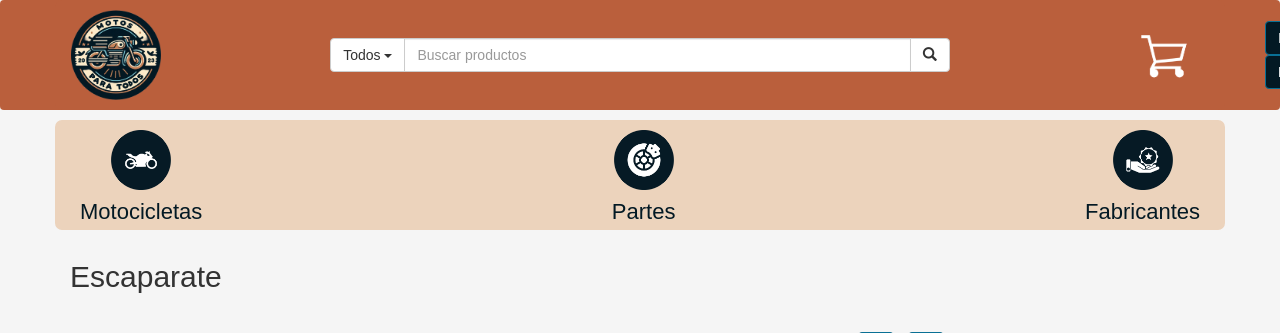
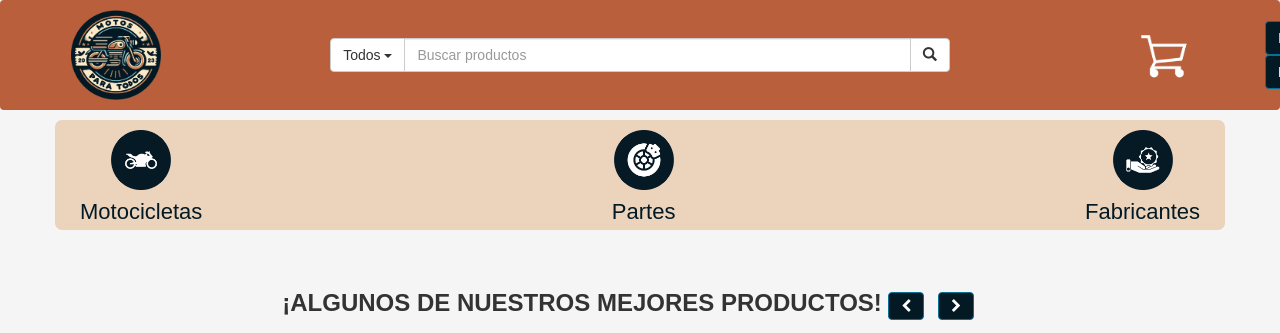
Before and after one commit to PabloMera6/PGPI-G2.15, a Django app: page / in a window 1280 px wide; the page is wider, and only the part inside the window is pictured. Shown: the top 333 px of that part. Run offline with Django 4.2, Linux system fonts and the light colour scheme; data comes from the database, SQL or seed files in the repository; some libraries are stand-ins or nearby versions.

Commit message:
algunos problemas

```diff
--- a/src/shop/templates/index.html
+++ b/src/shop/templates/index.html
@@ -1,6 +1,5 @@
 {% extends 'base_categories.html' %}
 
-{% block title %}Escaparate{% endblock %}
 
 <head>
     {% load static %}
@@ -16,7 +15,7 @@
     <div class="row">
         <div class="row">
             <div class="col-md-9">
-                <h3 class="storefront-title">LOS PRODUCTOS DE MOTOS PARA TODOS</h3>
+                <h3 class="storefront-title">¡ALGUNOS DE NUESTROS MEJORES PRODUCTOS!</h3>
             </div>
             <div class="col-md-3">
                 <div class="controls pull-right hidden-xs">
```
